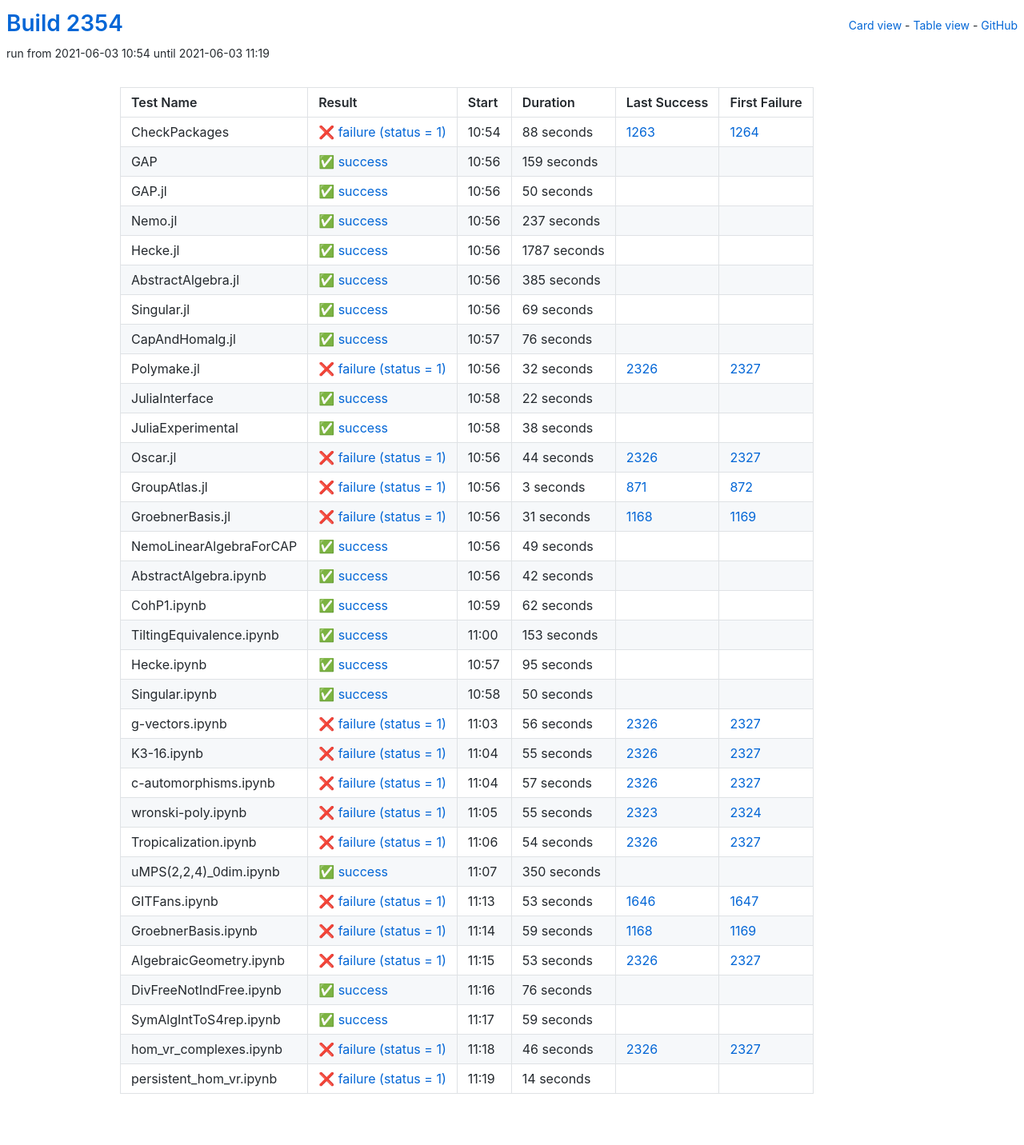
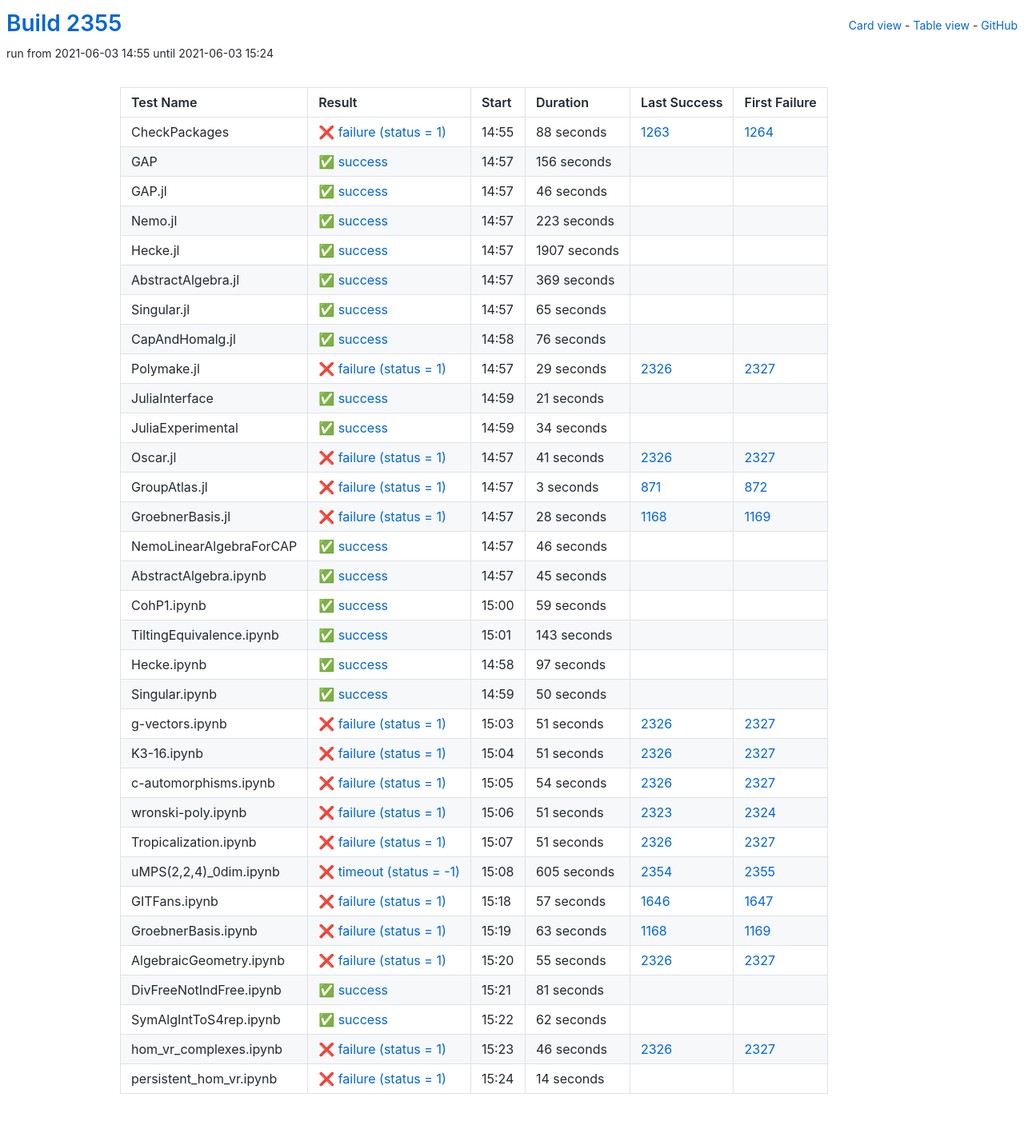
Before and after one commit to oscar-system/oscar-ci-status-stable, a Jekyll site: the page built from table.html, in a window 1280 px wide. Shown: the whole page at 80% size. Built offline with Jekyll 4.4.1, drawn with Linux system fonts in a browser that asks for light colours.

Commit message:
Build #2355

```diff
--- a/_data/ci.yml
+++ b/_data/ci.yml
@@ -1,6 +1,6 @@
 ---
-build: 2354
-build_url: https://oscarci.mathematik.uni-kl.de/job/oscar-stable/2354/
+build: 2355
+build_url: https://oscarci.mathematik.uni-kl.de/job/oscar-stable/2355/
 job: oscar-stable
 organization: oscar-system
 repo: oscar-ci-status-stable
@@ -8,8 +8,8 @@ repourl: https://github.com/oscar-system/oscar-ci-status-stable
 tests:
 - name: CheckPackages
   id: checkpackages
-  log: https://oscarci.mathematik.uni-kl.de/job/oscar-stable/2354/artifact/logs/build-2354/CheckPackages.log
-  start: 2021-06-03 10:54
+  log: https://oscarci.mathematik.uni-kl.de/job/oscar-stable/2355/artifact/logs/build-2355/CheckPackages.log
+  start: 2021-06-03 14:55
   success: false
   exitcode: 1
   status: failure
@@ -20,80 +20,80 @@ tests:
   first_failure_url: https://oscarci.mathematik.uni-kl.de/job/oscar-stable/1264/
 - name: GAP
   id: gap
-  log: https://oscarci.mathematik.uni-kl.de/job/oscar-stable/2354/artifact/logs/build-2354/GAP.log
-  start: 2021-06-03 10:56
+  log: https://oscarci.mathematik.uni-kl.de/job/oscar-stable/2355/artifact/logs/build-2355/GAP.log
+  start: 2021-06-03 14:57
   success: true
   exitcode: 0
   status: success
-  duration: 159
+  duration: 156
   last_success: false
   last_success_url:
   first_failure: false
   first_failure_url:
 - name: GAP.jl
   id: gap-jl
-  log: https://oscarci.mathematik.uni-kl.de/job/oscar-stable/2354/artifact/logs/build-2354/GAP.jl.log
-  start: 2021-06-03 10:56
+  log: https://oscarci.mathematik.uni-kl.de/job/oscar-stable/2355/artifact/logs/build-2355/GAP.jl.log
+  start: 2021-06-03 14:57
   success: true
   exitcode: 0
   status: success
-  duration: 50
+  duration: 46
   last_success: false
   last_success_url:
   first_failure: false
   first_failure_url:
 - name: Nemo.jl
   id: nemo-jl
-  log: https://oscarci.mathematik.uni-kl.de/job/oscar-stable/2354/artifact/logs/build-2354/Nemo.jl.log
-  start: 2021-06-03 10:56
+  log: https://oscarci.mathematik.uni-kl.de/job/oscar-stable/2355/artifact/logs/build-2355/Nemo.jl.log
+  start: 2021-06-03 14:57
   success: true
   exitcode: 0
   status: success
-  duration: 237
+  duration: 223
   last_success: false
   last_success_url:
   first_failure: false
   first_failure_url:
 - name: Hecke.jl
   id: hecke-jl
-  log: https://oscarci.mathematik.uni-kl.de/job/oscar-stable/2354/artifact/logs/build-2354/Hecke.jl.log
-  start: 2021-06-03 10:56
+  log: https://oscarci.mathematik.uni-kl.de/job/oscar-stable/2355/artifact/logs/build-2355/Hecke.jl.log
+  start: 2021-06-03 14:57
   success: true
   exitcode: 0
   status: success
-  duration: 1787
+  duration: 1907
   last_success: false
   last_success_url:
   first_failure: false
   first_failure_url:
 - name: AbstractAlgebra.jl
   id: abstractalgebra-jl
-  log: https://oscarci.mathematik.uni-kl.de/job/oscar-stable/2354/artifact/logs/build-2354/AbstractAlgebra.jl.log
-  start: 2021-06-03 10:56
+  log: https://oscarci.mathematik.uni-kl.de/job/oscar-stable/2355/artifact/logs/build-2355/AbstractAlgebra.jl.log
+  start: 2021-06-03 14:57
   success: true
   exitcode: 0
   status: success
-  duration: 385
+  duration: 369
   last_success: false
   last_success_url:
   first_failure: false
   first_failure_url:
 - name: Singular.jl
   id: singular-jl
-  log: https://oscarci.mathematik.uni-kl.de/job/oscar-stable/2354/artifact/logs/build-2354/Singular.jl.log
-  start: 2021-06-03 10:56
+  log: https://oscarci.mathematik.uni-kl.de/job/oscar-stable/2355/artifact/logs/build-2355/Singular.jl.log
+  start: 2021-06-03 14:57
   success: true
   exitcode: 0
   status: success
-  duration: 69
+  duration: 65
   last_success: false
   last_success_url:
   first_failure: false
   first_failure_url:
 - name: CapAndHomalg.jl
   id: capandhomalg-jl
-  log: https://oscarci.mathematik.uni-kl.de/job/oscar-stable/2354/artifact/logs/build-2354/CapAndHomalg.jl.log
-  start: 2021-06-03 10:57
+  log: https://oscarci.mathematik.uni-kl.de/job/oscar-stable/2355/artifact/logs/build-2355/CapAndHomalg.jl.log
+  start: 2021-06-03 14:58
   success: true
   exitcode: 0
   status: success
@@ -104,56 +104,56 @@ tests:
   first_failure_url:
 - name: Polymake.jl
   id: polymake-jl
-  log: https://oscarci.mathematik.uni-kl.de/job/oscar-stable/2354/artifact/logs/build-2354/Polymake.jl.log
-  start: 2021-06-03 10:56
+  log: https://oscarci.mathematik.uni-kl.de/job/oscar-stable/2355/artifact/logs/build-2355/Polymake.jl.log
+  start: 2021-06-03 14:57
   success: false
   exitcode: 1
   status: failure
-  duration: 32
+  duration: 29
   last_success: 2326
   last_success_url: https://oscarci.mathematik.uni-kl.de/job/oscar-stable/2326/
   first_failure: 2327
   first_failure_url: https://oscarci.mathematik.uni-kl.de/job/oscar-stable/2327/
 - name: JuliaInterface
   id: juliainterface
-  log: https://oscarci.mathematik.uni-kl.de/job/oscar-stable/2354/artifact/logs/build-2354/JuliaInterface.log
-  start: 2021-06-03 10:58
+  log: https://oscarci.mathematik.uni-kl.de/job/oscar-stable/2355/artifact/logs/build-2355/JuliaInterface.log
+  start: 2021-06-03 14:59
   success: true
   exitcode: 0
   status: success
-  duration: 22
+  duration: 21
   last_success: false
   last_success_url:
   first_failure: false
   first_failure_url:
 - name: JuliaExperimental
   id: juliaexperimental
-  log: https://oscarci.mathematik.uni-kl.de/job/oscar-stable/2354/artifact/logs/build-2354/JuliaExperimental.log
-  start: 2021-06-03 10:58
+  log: https://oscarci.mathematik.uni-kl.de/job/oscar-stable/2355/artifact/logs/build-2355/JuliaExperimental.log
+  start: 2021-06-03 14:59
   success: true
   exitcode: 0
   status: success
-  duration: 38
+  duration: 34
   last_success: false
   last_success_url:
   first_failure: false
   first_failure_url:
 - name: Oscar.jl
   id: oscar-jl
-  log: https://oscarci.mathematik.uni-kl.de/job/oscar-stable/2354/artifact/logs/build-2354/Oscar.jl.log
-  start: 2021-06-03 10:56
+  log: https://oscarci.mathematik.uni-kl.de/job/oscar-stable/2355/artifact/logs/build-2355/Oscar.jl.log
+  start: 2021-06-03 14:57
   success: false
   exitcode: 1
   status: failure
-  duration: 44
+  duration: 41
   last_success: 2326
   last_success_url: https://oscarci.mathematik.uni-kl.de/job/oscar-stable/2326/
   first_failure: 2327
   first_failure_url: https://oscarci.mathematik.uni-kl.de/job/oscar-stable/2327/
 - name: GroupAtlas.jl
   id: groupatlas-jl
-  log: https://oscarci.mathematik.uni-kl.de/job/oscar-stable/2354/artifact/logs/build-2354/GroupAtlas.jl.log
-  start: 2021-06-03 10:56
+  log: https://oscarci.mathematik.uni-kl.de/job/oscar-stable/2355/artifact/logs/build-2355/GroupAtlas.jl.log
+  start: 2021-06-03 14:57
   success: false
   exitcode: 1
   status: failure
@@ -164,80 +164,80 @@ tests:
   first_failure_url: https://oscarci.mathematik.uni-kl.de/job/oscar-stable/872/
 - name: GroebnerBasis.jl
   id: groebnerbasis-jl
-  log: https://oscarci.mathematik.uni-kl.de/job/oscar-stable/2354/artifact/logs/build-2354/GroebnerBasis.jl.log
-  start: 2021-06-03 10:56
+  log: https://oscarci.mathematik.uni-kl.de/job/oscar-stable/2355/artifact/logs/build-2355/GroebnerBasis.jl.log
+  start: 2021-06-03 14:57
   success: false
   exitcode: 1
   status: failure
-  duration: 31
+  duration: 28
   last_success: 1168
   last_success_url: https://oscarci.mathematik.uni-kl.de/job/oscar-stable/1168/
   first_failure: 1169
   first_failure_url: https://oscarci.mathematik.uni-kl.de/job/oscar-stable/1169/
 - name: NemoLinearAlgebraForCAP
   id: nemolinearalgebraforcap
-  log: https://oscarci.mathematik.uni-kl.de/job/oscar-stable/2354/artifact/logs/build-2354/NemoLinearAlgebraForCAP.log
-  start: 2021-06-03 10:56
+  log: https://oscarci.mathematik.uni-kl.de/job/oscar-stable/2355/artifact/logs/build-2355/NemoLinearAlgebraForCAP.log
+  start: 2021-06-03 14:57
   success: true
   exitcode: 0
   status: success
-  duration: 49
+  duration: 46
   last_success: false
   last_success_url:
   first_failure: false
   first_failure_url:
 - name: AbstractAlgebra.ipynb
   id: abstractalgebra-ipynb
-  log: https://oscarci.mathematik.uni-kl.de/job/oscar-stable/2354/artifact/logs/build-2354/AbstractAlgebra.ipynb.log
-  start: 2021-06-03 10:56
+  log: https://oscarci.mathematik.uni-kl.de/job/oscar-stable/2355/artifact/logs/build-2355/AbstractAlgebra.ipynb.log
+  start: 2021-06-03 14:57
   success: true
   exitcode: 0
   status: success
-  duration: 42
+  duration: 45
   last_success: false
   last_success_url:
   first_failure: false
   first_failure_url:
 - name: CohP1.ipynb
   id: cohp1-ipynb
-  log: https://oscarci.mathematik.uni-kl.de/job/oscar-stable/2354/artifact/logs/build-2354/CohP1.ipynb.log
-  start: 2021-06-03 10:59
+  log: https://oscarci.mathematik.uni-kl.de/job/oscar-stable/2355/artifact/logs/build-2355/CohP1.ipynb.log
+  start: 2021-06-03 15:00
   success: true
   exitcode: 0
   status: success
-  duration: 62
+  duration: 59
   last_success: false
   last_success_url:
   first_failure: false
   first_failure_url:
 - name: TiltingEquivalence.ipynb
   id: tiltingequivalence-ipynb
-  log: https://oscarci.mathematik.uni-kl.de/job/oscar-stable/2354/artifact/logs/build-2354/TiltingEquivalence.ipynb.log
-  start: 2021-06-03 11:00
+  log: https://oscarci.mathematik.uni-kl.de/job/oscar-stable/2355/artifact/logs/build-2355/TiltingEquivalence.ipynb.log
+  start: 2021-06-03 15:01
   success: true
   exitcode: 0
   status: success
-  duration: 153
+  duration: 143
   last_success: false
   last_success_url:
   first_failure: false
   first_failure_url:
 - name: Hecke.ipynb
   id: hecke-ipynb
-  log: https://oscarci.mathematik.uni-kl.de/job/oscar-stable/2354/artifact/logs/build-2354/Hecke.ipynb.log
-  start: 2021-06-03 10:57
+  log: https://oscarci.mathematik.uni-kl.de/job/oscar-stable/2355/artifact/logs/build-2355/Hecke.ipynb.log
+  start: 2021-06-03 14:58
   success: true
   exitcode: 0
   status: success
-  duration: 95
+  duration: 97
   last_success: false
   last_success_url:
   first_failure: false
   first_failure_url:
 - name: Singular.ipynb
   id: singular-ipynb
-  log: https://oscarci.mathematik.uni-kl.de/job/oscar-stable/2354/artifact/logs/build-2354/Singular.ipynb.log
-  start: 2021-06-03 10:58
+  log: https://oscarci.mathematik.uni-kl.de/job/oscar-stable/2355/artifact/logs/build-2355/Singular.ipynb.log
+  start: 2021-06-03 14:59
   success: true
   exitcode: 0
   status: success
@@ -248,20 +248,104 @@ tests:
   first_failure_url:
 - name: g-vectors.ipynb
   id: g-vectors-ipynb
-  log: https://oscarci.mathematik.uni-kl.de/job/oscar-stable/2354/artifact/logs/build-2354/g-vectors.ipynb.log
-  start: 2021-06-03 11:03
+  log: https://oscarci.mathematik.uni-kl.de/job/oscar-stable/2355/artifact/logs/build-2355/g-vectors.ipynb.log
+  start: 2021-06-03 15:03
   success: false
   exitcode: 1
   status: failure
-  duration: 56
+  duration: 51
   last_success: 2326
   last_success_url: https://oscarci.mathematik.uni-kl.de/job/oscar-stable/2326/
   first_failure: 2327
   first_failure_url: https://oscarci.mathematik.uni-kl.de/job/oscar-stable/2327/
 - name: K3-16.ipynb
   id: k3-16-ipynb
-  log: https://oscarci.mathematik.uni-kl.de/job/oscar-stable/2354/artifact/logs/build-2354/K3-16.ipynb.log
-  start: 2021-06-03 11:04
+  log: https://oscarci.mathematik.uni-kl.de/job/oscar-stable/2355/artifact/logs/build-2355/K3-16.ipynb.log
+  start: 2021-06-03 15:04
+  success: false
+  exitcode: 1
+  status: failure
+  duration: 51
+  last_success: 2326
+  last_success_url: https://oscarci.mathematik.uni-kl.de/job/oscar-stable/2326/
+  first_failure: 2327
+  first_failure_url: https://oscarci.mathematik.uni-kl.de/job/oscar-stable/2327/
+- name: c-automorphisms.ipynb
+  id: c-automorphisms-ipynb
+  log: https://oscarci.mathematik.uni-kl.de/job/oscar-stable/2355/artifact/logs/build-2355/c-automorphisms.ipynb.log
+  start: 2021-06-03 15:05
+  success: false
+  exitcode: 1
+  status: failure
+  duration: 54
+  last_success: 2326
+  last_success_url: https://oscarci.mathematik.uni-kl.de/job/oscar-stable/2326/
+  first_failure: 2327
+  first_failure_url: https://oscarci.mathematik.uni-kl.de/job/oscar-stable/2327/
+- name: wronski-poly.ipynb
+  id: wronski-poly-ipynb
+  log: https://oscarci.mathematik.uni-kl.de/job/oscar-stable/2355/artifact/logs/build-2355/wronski-poly.ipynb.log
+  start: 2021-06-03 15:06
+  success: false
+  exitcode: 1
+  status: failure
+  duration: 51
+  last_success: 2323
+  last_success_url: https://oscarci.mathematik.uni-kl.de/job/oscar-stable/2323/
+  first_failure: 2324
+  first_failure_url: https://oscarci.mathematik.uni-kl.de/job/oscar-stable/2324/
+- name: Tropicalization.ipynb
+  id: tropicalization-ipynb
+  log: https://oscarci.mathematik.uni-kl.de/job/oscar-stable/2355/artifact/logs/build-2355/Tropicalization.ipynb.log
+  start: 2021-06-03 15:07
+  success: false
+  exitcode: 1
+  status: failure
+  duration: 51
+  last_success: 2326
+  last_success_url: https://oscarci.mathematik.uni-kl.de/job/oscar-stable/2326/
+  first_failure: 2327
+  first_failure_url: https://oscarci.mathematik.uni-kl.de/job/oscar-stable/2327/
+- name: uMPS(2,2,4)_0dim.ipynb
+  id: umps-2-2-4-0dim-ipynb
+  log: https://oscarci.mathematik.uni-kl.de/job/oscar-stable/2355/artifact/logs/build-2355/uMPS-2-2-4-_0dim.ipynb.log
+  start: 2021-06-03 15:08
+  success: false
+  exitcode: -1
+  status: timeout
+  duration: 605
+  last_success: 2354
+  last_success_url: https://oscarci.mathematik.uni-kl.de/job/oscar-stable/2354/
+  first_failure: 2355
+  first_failure_url: https://oscarci.mathematik.uni-kl.de/job/oscar-stable/2355/
+- name: GITFans.ipynb
+  id: gitfans-ipynb
+  log: https://oscarci.mathematik.uni-kl.de/job/oscar-stable/2355/artifact/logs/build-2355/GITFans.ipynb.log
+  start: 2021-06-03 15:18
+  success: false
+  exitcode: 1
+  status: failure
+  duration: 57
+  last_success: 1646
+  last_success_url: https://oscarci.mathematik.uni-kl.de/job/oscar-stable/1646/
+  first_failure: 1647
+  first_failure_url: https://oscarci.mathematik.uni-kl.de/job/oscar-stable/1647/
+- name: GroebnerBasis.ipynb
+  id: groebnerbasis-ipynb
+  log: https://oscarci.mathematik.uni-kl.de/job/oscar-stable/2355/artifact/logs/build-2355/GroebnerBasis.ipynb.log
+  start: 2021-06-03 15:19
+  success: false
+  exitcode: 1
+  status: failure
+  duration: 63
+  last_success: 1168
+  last_success_url: https://oscarci.mathematik.uni-kl.de/job/oscar-stable/1168/
+  first_failure: 1169
+  first_failure_url: https://oscarci.mathematik.uni-kl.de/job/oscar-stable/1169/
+- name: AlgebraicGeometry.ipynb
+  id: algebraicgeometry-ipynb
+  log: https://oscarci.mathematik.uni-kl.de/job/oscar-stable/2355/artifact/logs/build-2355/AlgebraicGeometry.ipynb.log
+  start: 2021-06-03 15:20
   success: false
   exitcode: 1
   status: failure
@@ -270,118 +354,34 @@ tests:
   last_success_url: https://oscarci.mathematik.uni-kl.de/job/oscar-stable/2326/
   first_failure: 2327
   first_failure_url: https://oscarci.mathematik.uni-kl.de/job/oscar-stable/2327/
-- name: c-automorphisms.ipynb
-  id: c-automorphisms-ipynb
-  log: https://oscarci.mathematik.uni-kl.de/job/oscar-stable/2354/artifact/logs/build-2354/c-automorphisms.ipynb.log
-  start: 2021-06-03 11:04
-  success: false
-  exitcode: 1
-  status: failure
-  duration: 57
-  last_success: 2326
-  last_success_url: https://oscarci.mathematik.uni-kl.de/job/oscar-stable/2326/
-  first_failure: 2327
-  first_failure_url: https://oscarci.mathematik.uni-kl.de/job/oscar-stable/2327/
-- name: wronski-poly.ipynb
-  id: wronski-poly-ipynb
-  log: https://oscarci.mathematik.uni-kl.de/job/oscar-stable/2354/artifact/logs/build-2354/wronski-poly.ipynb.log
-  start: 2021-06-03 11:05
-  success: false
-  exitcode: 1
-  status: failure
-  duration: 55
-  last_success: 2323
-  last_success_url: https://oscarci.mathematik.uni-kl.de/job/oscar-stable/2323/
-  first_failure: 2324
-  first_failure_url: https://oscarci.mathematik.uni-kl.de/job/oscar-stable/2324/
-- name: Tropicalization.ipynb
-  id: tropicalization-ipynb
-  log: https://oscarci.mathematik.uni-kl.de/job/oscar-stable/2354/artifact/logs/build-2354/Tropicalization.ipynb.log
-  start: 2021-06-03 11:06
-  success: false
-  exitcode: 1
-  status: failure
-  duration: 54
-  last_success: 2326
-  last_success_url: https://oscarci.mathematik.uni-kl.de/job/oscar-stable/2326/
-  first_failure: 2327
-  first_failure_url: https://oscarci.mathematik.uni-kl.de/job/oscar-stable/2327/
-- name: uMPS(2,2,4)_0dim.ipynb
-  id: umps-2-2-4-0dim-ipynb
-  log: https://oscarci.mathematik.uni-kl.de/job/oscar-stable/2354/artifact/logs/build-2354/uMPS-2-2-4-_0dim.ipynb.log
-  start: 2021-06-03 11:07
+- name: DivFreeNotIndFree.ipynb
+  id: divfreenotindfree-ipynb
+  log: https://oscarci.mathematik.uni-kl.de/job/oscar-stable/2355/artifact/logs/build-2355/DivFreeNotIndFree.ipynb.log
+  start: 2021-06-03 15:21
   success: true
   exitcode: 0
   status: success
-  duration: 350
-  last_success: false
-  last_success_url:
-  first_failure: false
-  first_failure_url:
-- name: GITFans.ipynb
-  id: gitfans-ipynb
-  log: https://oscarci.mathematik.uni-kl.de/job/oscar-stable/2354/artifact/logs/build-2354/GITFans.ipynb.log
-  start: 2021-06-03 11:13
-  success: false
-  exitcode: 1
-  status: failure
-  duration: 53
-  last_success: 1646
-  last_success_url: https://oscarci.mathematik.uni-kl.de/job/oscar-stable/1646/
-  first_failure: 1647
-  first_failure_url: https://oscarci.mathematik.uni-kl.de/job/oscar-stable/1647/
-- name: GroebnerBasis.ipynb
-  id: groebnerbasis-ipynb
-  log: https://oscarci.mathematik.uni-kl.de/job/oscar-stable/2354/artifact/logs/build-2354/GroebnerBasis.ipynb.log
-  start: 2021-06-03 11:14
-  success: false
-  exitcode: 1
-  status: failure
-  duration: 59
-  last_success: 1168
-  last_success_url: https://oscarci.mathematik.uni-kl.de/job/oscar-stable/1168/
-  first_failure: 1169
-  first_failure_url: https://oscarci.mathematik.uni-kl.de/job/oscar-stable/1169/
-- name: AlgebraicGeometry.ipynb
-  id: algebraicgeometry-ipynb
-  log: https://oscarci.mathematik.uni-kl.de/job/oscar-stable/2354/artifact/logs/build-2354/AlgebraicGeometry.ipynb.log
-  start: 2021-06-03 11:15
-  success: false
-  exitcode: 1
-  status: failure
-  duration: 53
-  last_success: 2326
-  last_success_url: https://oscarci.mathematik.uni-kl.de/job/oscar-stable/2326/
-  first_failure: 2327
-  first_failure_url: https://oscarci.mathematik.uni-kl.de/job/oscar-stable/2327/
-- name: DivFreeNotIndFree.ipynb
-  id: divfreenotindfree-ipynb
-  log: https://oscarci.mathematik.uni-kl.de/job/oscar-stable/2354/artifact/logs/build-2354/DivFreeNotIndFree.ipynb.log
-  start: 2021-06-03 11:16
-  success: true
-  exitcode: 0
-  status: success
-  duration: 76
+  duration: 81
   last_success: false
   last_success_url:
   first_failure: false
   first_failure_url:
 - name: SymAlgIntToS4rep.ipynb
   id: symalginttos4rep-ipynb
-  log: https://oscarci.mathematik.uni-kl.de/job/oscar-stable/2354/artifact/logs/build-2354/SymAlgIntToS4rep.ipynb.log
-  start: 2021-06-03 11:17
+  log: https://oscarci.mathematik.uni-kl.de/job/oscar-stable/2355/artifact/logs/build-2355/SymAlgIntToS4rep.ipynb.log
+  start: 2021-06-03 15:22
   success: true
   exitcode: 0
   status: success
-  duration: 59
+  duration: 62
   last_success: false
   last_success_url:
   first_failure: false
   first_failure_url:
 - name: hom_vr_complexes.ipynb
   id: hom-vr-complexes-ipynb
-  log: https://oscarci.mathematik.uni-kl.de/job/oscar-stable/2354/artifact/logs/build-2354/hom_vr_complexes.ipynb.log
-  start: 2021-06-03 11:18
+  log: https://oscarci.mathematik.uni-kl.de/job/oscar-stable/2355/artifact/logs/build-2355/hom_vr_complexes.ipynb.log
+  start: 2021-06-03 15:23
   success: false
   exitcode: 1
   status: failure
@@ -392,8 +392,8 @@ tests:
   first_failure_url: https://oscarci.mathematik.uni-kl.de/job/oscar-stable/2327/
 - name: persistent_hom_vr.ipynb
   id: persistent-hom-vr-ipynb
-  log: https://oscarci.mathematik.uni-kl.de/job/oscar-stable/2354/artifact/logs/build-2354/persistent_hom_vr.ipynb.log
-  start: 2021-06-03 11:19
+  log: https://oscarci.mathematik.uni-kl.de/job/oscar-stable/2355/artifact/logs/build-2355/persistent_hom_vr.ipynb.log
+  start: 2021-06-03 15:24
   success: false
   exitcode: 1
   status: failure
```
Also changed, not shown: README.md.
